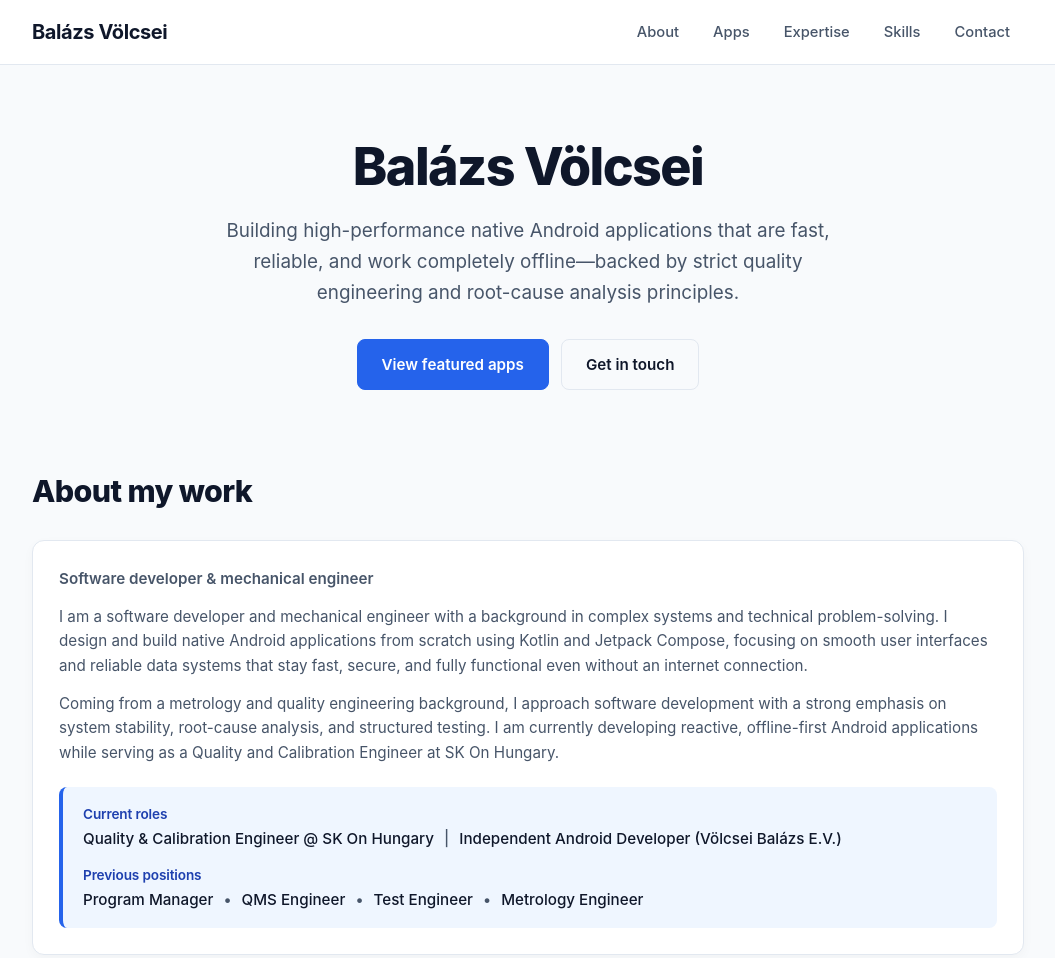
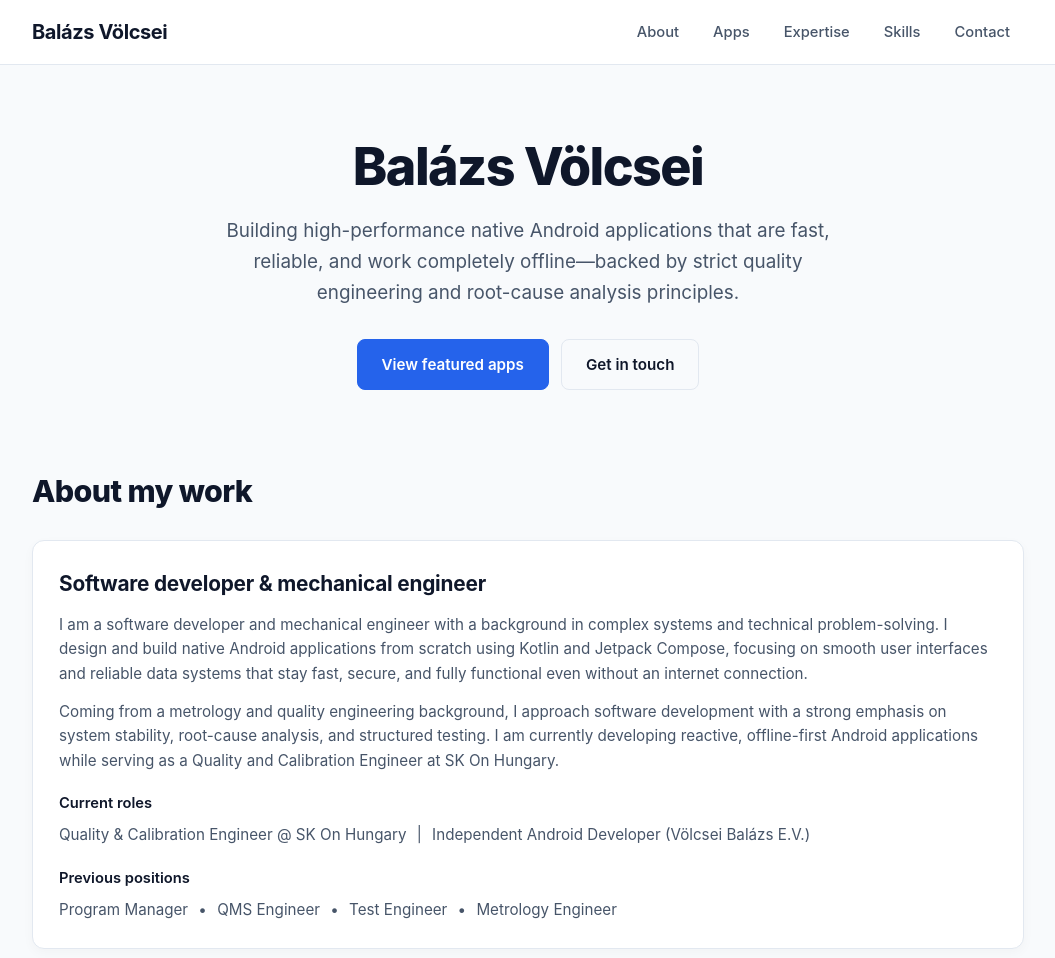
Before and after one commit to balazs-volcsei/balazs-volcsei.github.io, a plain HTML site: page index.html in a window 1280 px wide. Shown: the top 958 px of the page, without its empty margins (112-1167 px from the left). Drawn offline with Linux system fonts and the light colour scheme.

Commit message:
refactor: update professional title and restructure about section markup in HTML and CSS

```diff
--- a/index.html
+++ b/index.html
@@ -3,7 +3,7 @@
 <head>
   <meta charset="UTF-8" />
   <meta name="viewport" content="width=device-width, initial-scale=1.0" />
-  <title>Balázs Völcsei – Android developer &amp; mechanical engineer</title>
+  <title>Balázs Völcsei – Software developer &amp; mechanical engineer</title>
   <meta name="description" content="Portfolio of Balázs Völcsei: native offline-first Android apps built with Kotlin and Jetpack Compose, backed by quality engineering." />
   <meta name="color-scheme" content="light dark" />
   <link rel="stylesheet" href="style.css" />
@@ -35,16 +35,16 @@
     <section class="block" id="about">
       <h2>About my work</h2>
       <div class="card about-card">
-        <p class="role-line">Software developer &amp; mechanical engineer</p>
+        <h3 class="about-role">Software developer &amp; mechanical engineer</h3>
         <p>I am a software developer and mechanical engineer with a background in complex systems and technical problem-solving. I design and build native Android applications from scratch using Kotlin and Jetpack Compose, focusing on smooth user interfaces and reliable data systems that stay fast, secure, and fully functional even without an internet connection.</p>
         <p>Coming from a metrology and quality engineering background, I approach software development with a strong emphasis on system stability, root-cause analysis, and structured testing. I am currently developing reactive, offline-first Android applications while serving as a Quality and Calibration Engineer at SK On Hungary.</p>
-        <div class="role-strip">
-          <div>
-            <h3>Current roles</h3>
+        <div class="about-roles">
+          <div class="skill-group">
+            <h4>Current roles</h4>
             <p>Quality &amp; Calibration Engineer @ SK On Hungary <span class="sep">|</span> Independent Android Developer (Völcsei Balázs E.V.)</p>
           </div>
-          <div>
-            <h3>Previous positions</h3>
+          <div class="skill-group">
+            <h4>Previous positions</h4>
             <p>Program Manager <span class="sep">•</span> QMS Engineer <span class="sep">•</span> Test Engineer <span class="sep">•</span> Metrology Engineer</p>
           </div>
         </div>
--- a/style.css
+++ b/style.css
@@ -266,37 +266,20 @@ section.block > h2 {
   margin-top: 14px;
 }
 
-.role-line {
-  color: var(--badge-text);
-  font-weight: 600;
-  font-size: 0.95rem;
+.about-card > h3 {
+  font-size: 1.3rem;
   margin-bottom: 12px;
 }
 
-.role-strip {
-  margin-top: 22px;
-  background: var(--badge-bg);
-  border-left: 4px solid var(--primary);
-  border-radius: 8px;
-  padding: 16px 20px;
-  display: grid;
-  gap: 12px;
+.about-roles {
+  margin-top: 6px;
 }
 
-.role-strip h3 {
-  font-size: 0.85rem;
-  font-weight: 600;
-  color: var(--badge-text);
-  margin-bottom: 2px;
+.about-roles .skill-group p {
+  font-size: 0.95rem;
 }
 
-.role-strip p {
-  color: var(--text);
-  font-weight: 500;
-}
-
-.role-strip .sep {
-  color: var(--text-muted);
+.about-roles .sep {
   margin: 0 6px;
 }
 
```
